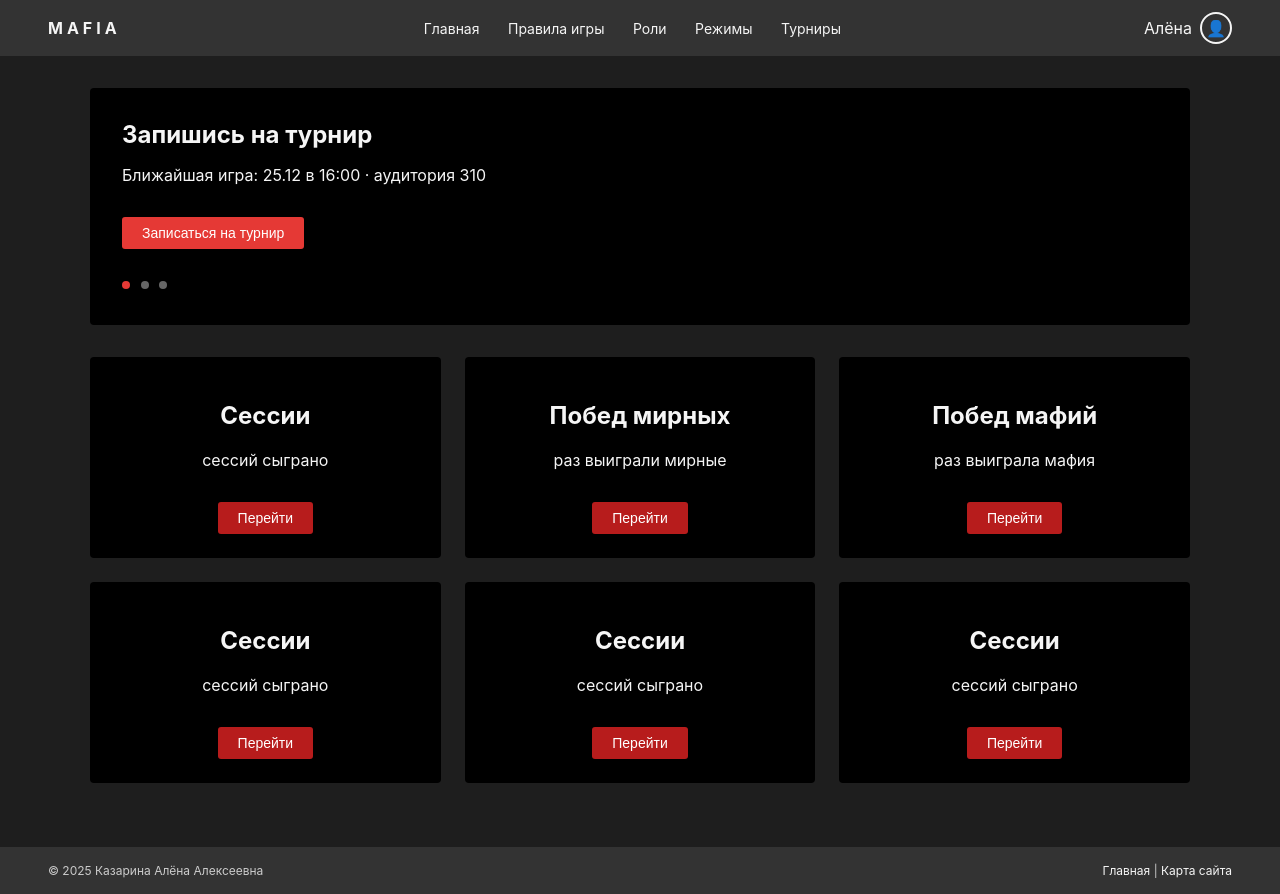
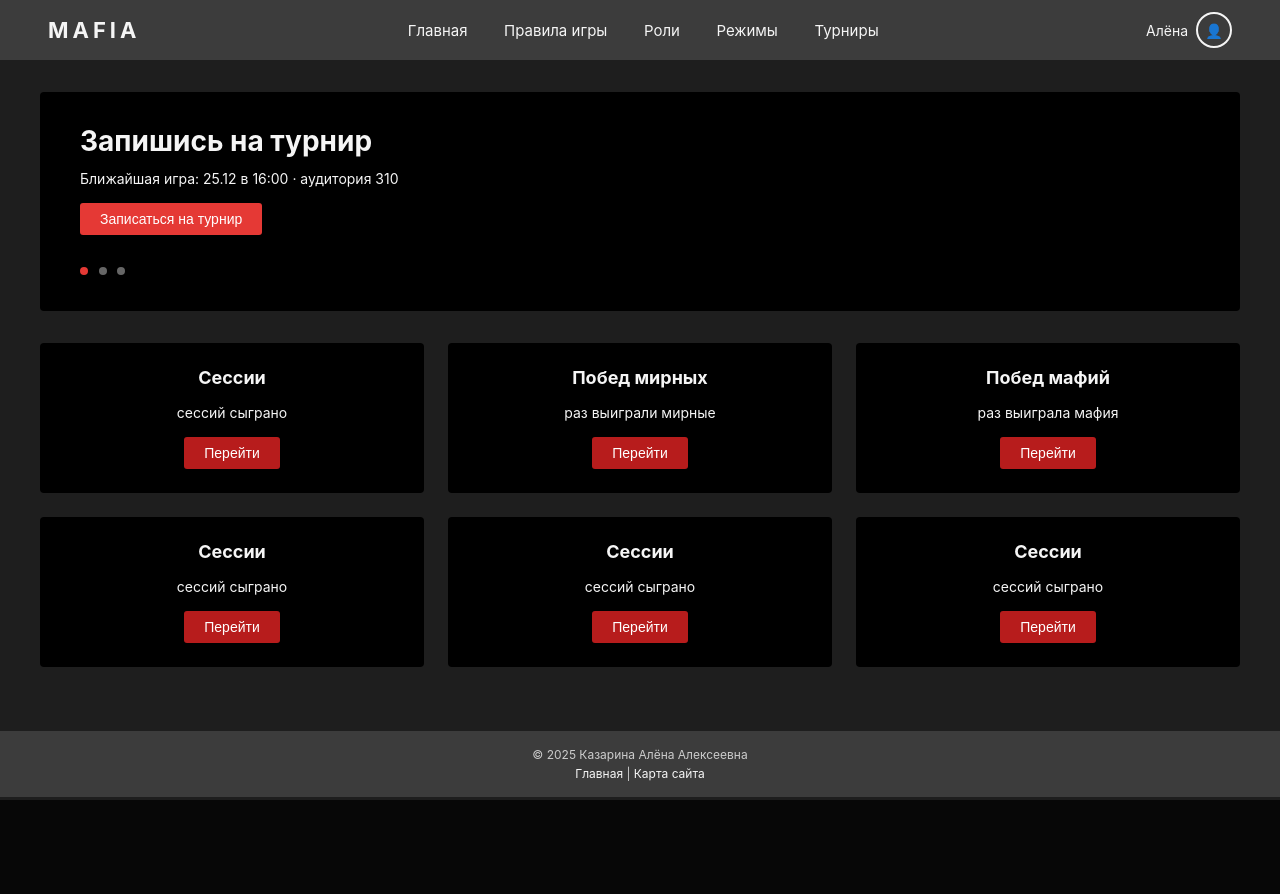
Before and after one commit to alenkaz07/mafia-assistant, a Django app: template game/templates/game/index.html in a window 1280 px wide. After the commit the page ends 800 px from the top, so only its background shows below. Run offline with Django 5.2, Linux system fonts and the light colour scheme; the template is opened without the code that fills it, so the values that code supplies are empty; parts of the project's set-up code (start-up, migrations or seed data) failed here and were passed over.

Commit message:
css fixed

```diff
--- a/game/static/game/style.css
+++ b/game/static/game/style.css
@@ -10,33 +10,36 @@ a {
   text-decoration: none;
 }
 
+/* Шапка */
 .topbar {
   display: flex;
   align-items: center;
   justify-content: space-between;
   padding: 12px 48px;
-  background: #333;
+  background: #3c3c3c;
 }
 
 .logo {
   font-weight: 700;
   letter-spacing: 4px;
+  font-size: 22px;
 }
 
 .main-nav a {
-  margin: 0 12px;
-  font-size: 14px;
+  margin: 0 16px;
+  font-size: 15px;
 }
 
 .user-block {
   display: flex;
   align-items: center;
   gap: 8px;
+  font-size: 14px;
 }
 
 .user-icon {
-  width: 28px;
-  height: 28px;
+  width: 32px;
+  height: 32px;
   border-radius: 50%;
   border: 2px solid #f5f5f5;
   display: flex;
@@ -44,21 +47,28 @@ a {
   justify-content: center;
 }
 
+/* Контент */
 .page-content {
-  max-width: 1100px;
+  max-width: 1200px;
   margin: 32px auto 64px;
 }
 
+/* Баннер */
 .hero {
   background: #000;
-  padding: 32px;
+  padding: 32px 40px;
   border-radius: 4px;
   position: relative;
 }
 
 .hero-text h1 {
-  margin-top: 0;
-  margin-bottom: 8px;
+  margin: 0 0 12px;
+  font-size: 28px;
+}
+
+.hero-text p {
+  margin: 0;
+  font-size: 14px;
 }
 
 .hero-dots {
@@ -78,6 +88,7 @@ a {
   background: #e53935;
 }
 
+/* Карточки */
 .cards-grid {
   display: grid;
   grid-template-columns: repeat(3, 1fr);
@@ -87,11 +98,23 @@ a {
 
 .stat-card {
   background: #000;
-  padding: 24px;
+  padding: 24px 16px;
   border-radius: 4px;
   text-align: center;
 }
 
+.stat-card h2 {
+  margin-top: 0;
+  margin-bottom: 16px;
+  font-size: 18px;
+}
+
+.stat-card p {
+  margin: 0;
+  font-size: 14px;
+}
+
+/* Кнопки */
 .btn-primary,
 .btn-secondary {
   border: none;
@@ -112,11 +135,20 @@ a {
   color: #fff;
 }
 
+/* Футер */
 .footer {
-  background: #333;
+  background: #3c3c3c;
   color: #ccc;
-  padding: 16px 48px;
+  padding: 16px 64px;
   font-size: 12px;
+
   display: flex;
-  justify-content: space-between;
+  flex-direction: column;
+  align-items: center;
+  /* justify-content: center; */
+  text-align: center;
 }
+
+.footer-links {
+  margin-top: 4px;
+}
```
Also changed, not shown: game/templates/game/base.html (+5 -5 lines).
